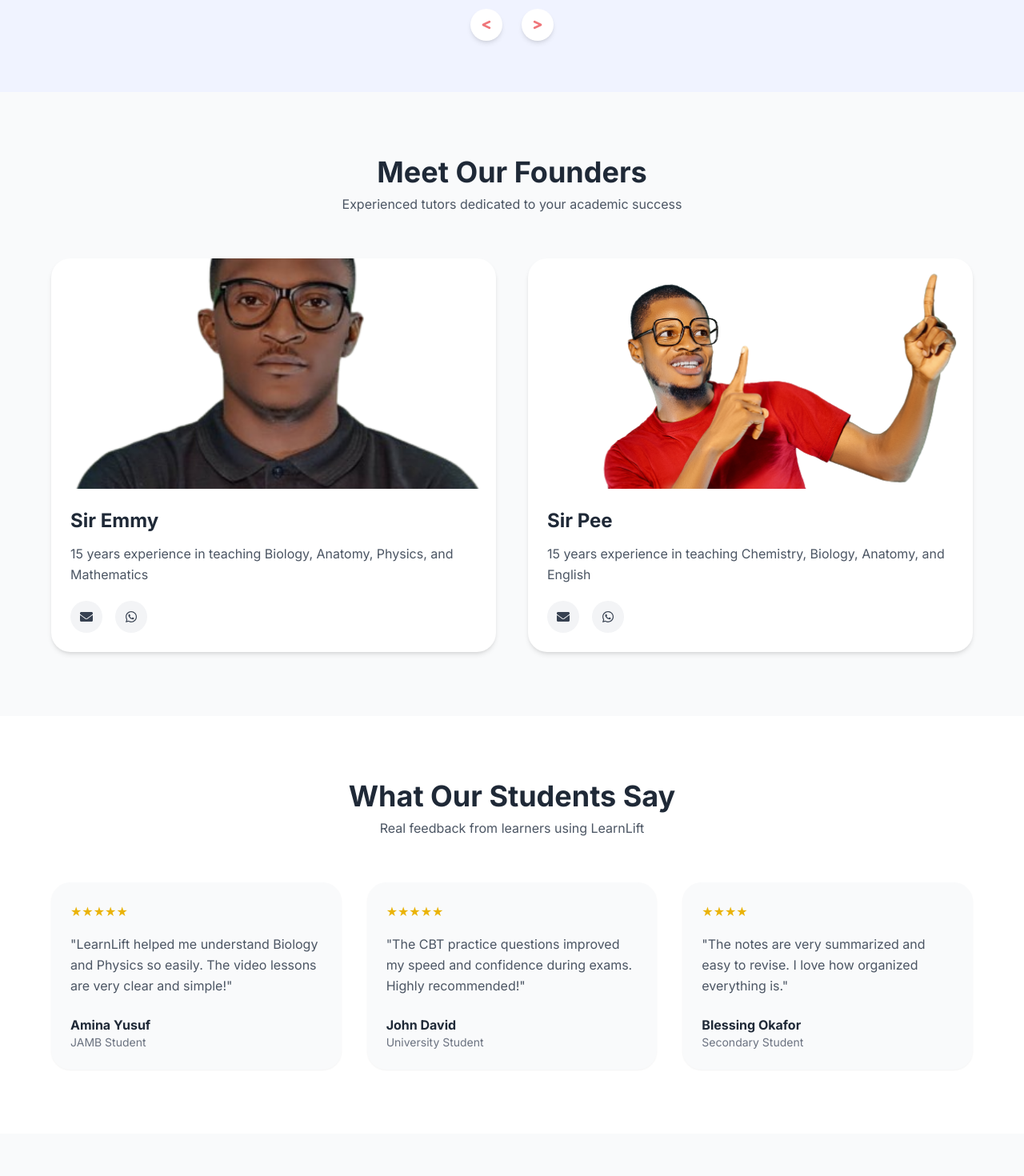
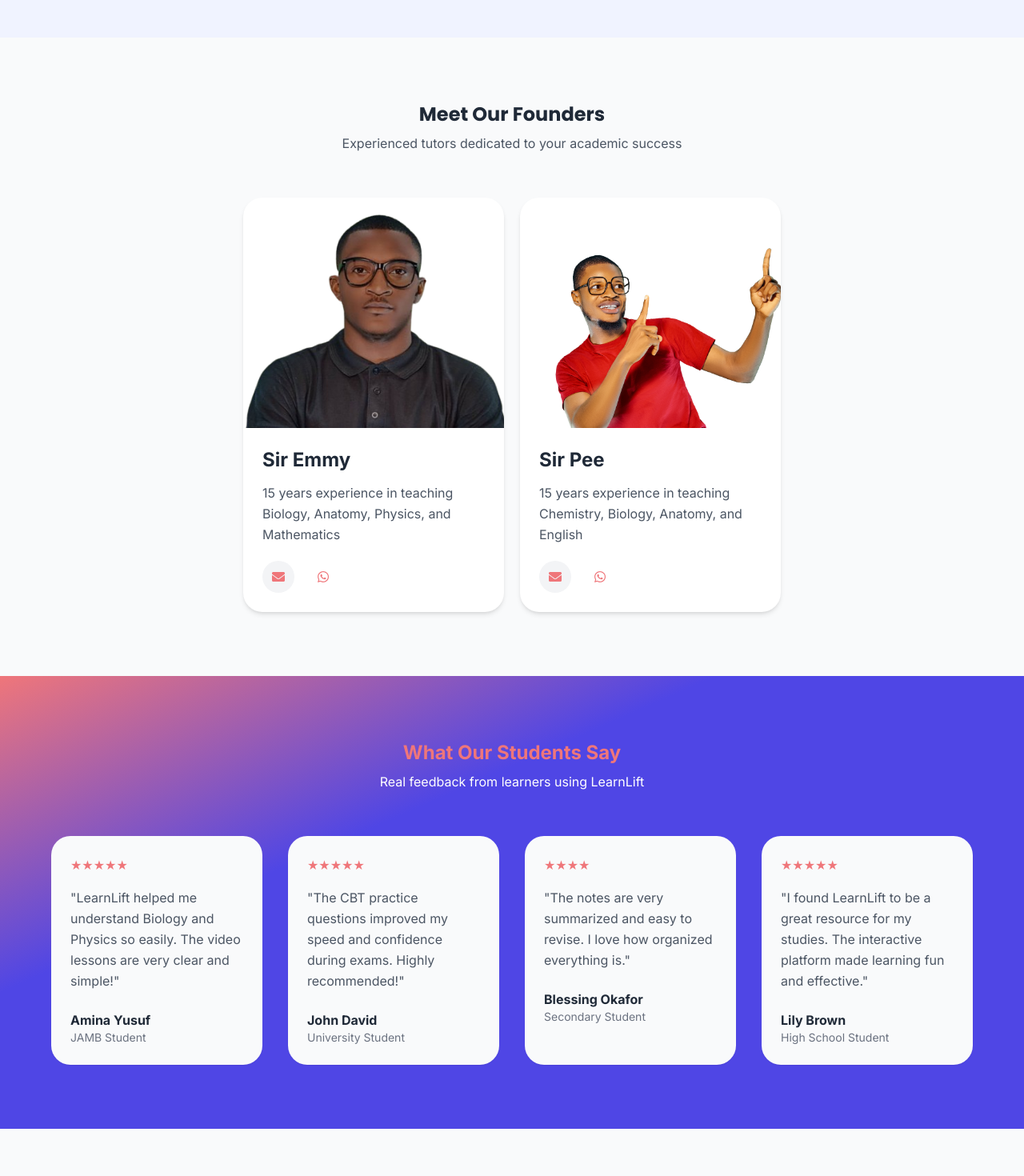
Before and after one commit to emmygrammy/blog-frontend, a React (Vite) app: page / in a window 1280 px wide. Shown: the part 3820-5290 px from the top of the page at 80% size. Built offline with nearby package versions, Linux system fonts and the light colour scheme.

Commit message:
Blog-frontend

```diff
--- a/src/components/EducationPlan.jsx
+++ b/src/components/EducationPlan.jsx
@@ -28,10 +28,10 @@ const stages = [
 
 function EducationPlan() {
   return (
-    <section className="py-16 px-6 bg-gray-100">
+    <section className="py-10 px-6 bg-gray-100">
 
       {/* Heading */}
-      <div className="text-center mb-10">
+      <div className="text-center mb-5">
         <h2 className="text-2xl font-bold font-heading text-gray-800">
           Our Education Plan
         </h2>
--- a/src/components/Faq.jsx
+++ b/src/components/Faq.jsx
@@ -17,7 +17,17 @@ const faqs = [
   {
     question: "Do you provide certificates?",
     answer:
-      "Yes, certificates are awarded after successful completion of selected courses.",
+      "No, we do not provide certificates.",
+  },
+  {
+    question: "What is the duration of each lesson?",
+    answer:
+      "Each lesson typically lasts for 30 minutes, with options for longer or shorter sessions.",
+  },
+  {
+    question: "What is the cost of each lesson?",
+    answer:
+      "learnlift has monthly subscriptions. Check our pricing for more details.",
   },
 ]; // <-- missing here
 
--- a/src/components/Footer.jsx
+++ b/src/components/Footer.jsx
@@ -7,7 +7,7 @@ import { FaYoutube, FaWhatsapp, FaFacebook } from "react-icons/fa";
 
 export default function Footer() {
     return (
-        <footer className="bg-primaryDark  ">
+        <footer className="bg-primary  ">
            <div className="container mx-auto px-4 ">
              <Footer1 />
              <Footer2 />
--- a/src/components/FoundersSection.jsx
+++ b/src/components/FoundersSection.jsx
@@ -24,7 +24,7 @@ function FoundersSection() {
 
         {/* heading */}
         <div className="text-center mb-14">
-          <h2 className="text-4xl font-bold text-gray-800">
+          <h2 className="text-2xl font-bold font-heading text-gray-800">
             Meet Our Founders
           </h2>
           <p className="text-gray-600 mt-2">
@@ -33,7 +33,7 @@ function FoundersSection() {
         </div>
 
         {/* cards */}
-        <div className="grid gap-10 md:grid-cols-2">
+        <div className="grid gap-5 md:grid-cols-2 max-w-2xl mx-auto">
           {founders.map((person, index) => (
             <div
               key={index}
@@ -61,7 +61,7 @@ function FoundersSection() {
 
                   <a
                     href="mailto:example@gmail.com"
-                    className="w-10 h-10 flex items-center justify-center rounded-full bg-gray-100 text-gray-700 hover:bg-blue-500 hover:text-white transition"
+                    className="w-10 h-10 flex items-center justify-center rounded-full bg-gray-100  hover:bg-blue-500 hover:text-white transition text-primary"
                   >
                     <FaEnvelope />
                   </a>
@@ -70,7 +70,7 @@ function FoundersSection() {
                     href="https://wa.me/2340000000000"
                     target="_blank"
                     rel="noreferrer"
-                    className="w-10 h-10 flex items-center justify-center rounded-full bg-gray-100 text-gray-700 hover:bg-green-500 hover:text-white transition"
+                    className="w-10 h-10 flex items-center justify-center rounded-full  text-primary hover:bg-green-500 hover:text-white transition"
                   >
                     <FaWhatsapp />
                   </a>
--- a/src/components/TestimonialSection.jsx
+++ b/src/components/TestimonialSection.jsx
@@ -21,32 +21,39 @@ function TestimonialSection() {
         "The notes are very summarized and easy to revise. I love how organized everything is.",
       rating: 4,
     },
+    {
+      name: "Lily Brown",
+      role: "High School Student",
+      message:
+        "I found LearnLift to be a great resource for my studies. The interactive platform made learning fun and effective.",
+      rating: 5,
+    },
   ];
 
   return (
-    <section className="py-20 px-6 bg-white">
+    <section className="py-20 px-6 bg-[linear-gradient(to_top_left,theme('colors.secondary')_0%,theme('colors.secondary')_65%,theme('colors.primary')_100%)]">
       <div className="max-w-6xl mx-auto">
 
         {/* heading */}
         <div className="text-center mb-14">
-          <h2 className="text-4xl font-bold text-gray-800">
+          <h2 className="text-2xl font-bold text-primary">
             What Our Students Say
           </h2>
-          <p className="text-gray-600 mt-2">
+          <p className="text-white mt-2">
             Real feedback from learners using LearnLift
           </p>
         </div>
 
         {/* testimonials */}
-        <div className="grid gap-8 md:grid-cols-3">
+        <div className="grid gap-8 md:grid-cols-4">
           {testimonials.map((item, index) => (
             <div
               key={index}
-              className="bg-gray-50 p-6 rounded-3xl shadow-sm hover:shadow-xl transition"
+              className="bg-gray-50 p-6 w-max-4xl rounded-3xl shadow-sm hover:shadow-xl transition hover:bg-primary hover:text-white"
             >
 
               {/* stars */}
-              <div className="flex mb-4 text-yellow-500">
+              <div className="flex mb-4 text-primary">
                 {Array(item.rating)
                   .fill()
                   .map((_, i) => (
@@ -55,7 +62,7 @@ function TestimonialSection() {
               </div>
 
               {/* message */}
-              <p className="text-gray-600 leading-relaxed mb-6">
+              <p className="text-gray-600 leading-relaxed mb-6 hover:text-white">
                 "{item.message}"
               </p>
 
--- a/src/pages/Home.jsx
+++ b/src/pages/Home.jsx
@@ -22,7 +22,6 @@ function Home() {
       <EducationPlan />
       <VideoSlider />
       <FoundersSection />
-
       <TestimonialSection />
       <FAQSection/>
     </>
```
